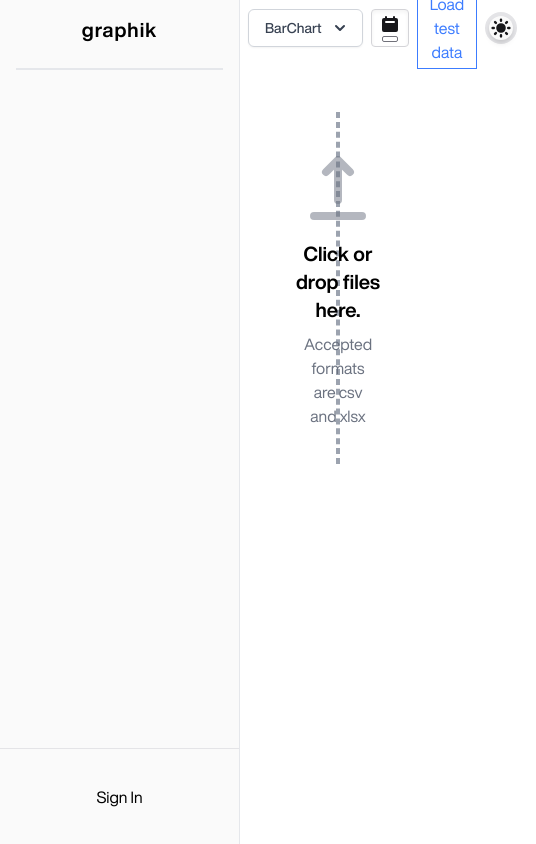
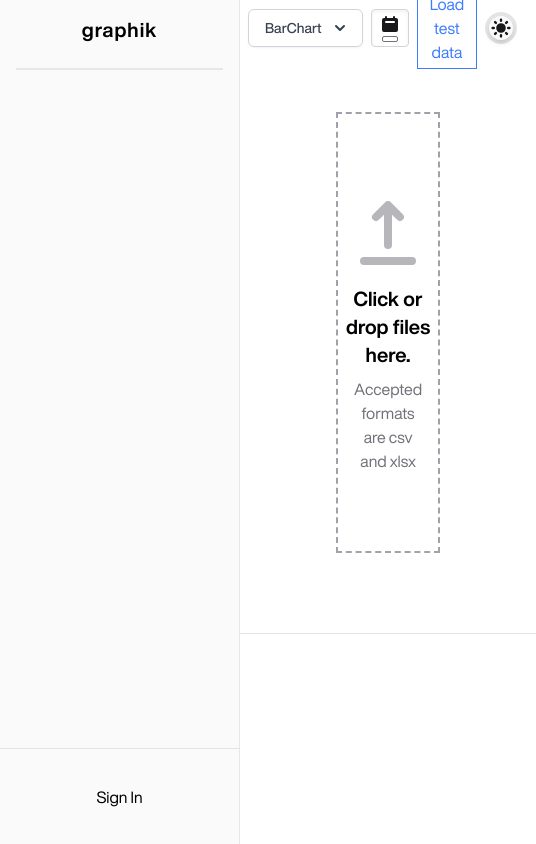
Before and after one commit to ntlind/tableau_webapp, a Next.js app: page / in a window 390 px wide. Shown: the whole page, 536 px wide, since content can reach past the window. Built offline with nearby package versions, Linux system fonts and the light colour scheme.

Commit message:
data datatable component

```diff
--- /dev/null
+++ b/components/DataTable.tsx
@@ -0,0 +1,27 @@
+export default function DataTable({ array }: { array: any }) {
+
+    return (
+        <table className="w-full pt-4 text-sm text-center bg-white text-zinc-500 dark:text-zinc-200 dark:bg-zinc-900">
+            <thead>
+                <tr>
+                    {array && array.columns && array.columns.map((e: string) => {
+                        return <th className='px-6 py-4 text-lg font-bold' key={e}>{e}</th>
+                    })}
+                </tr>
+            </thead>
+            <tbody>
+                {array && array.map((row: any, index: any) => {
+                    return (
+                        <tr className="border-b text-zinc-400 dark:border-zinc-700 dark:text-zinc-400" key={row}>
+                            {Object.keys(row).map((e, v) => {
+                                return (
+                                    <td key={e} className='px-6 py-2'>{row[e]}</td>
+                                )
+                            })}
+                        </tr>
+                    )
+                })}
+            </tbody>
+        </table>
+    )
+}
--- a/pages/index.tsx
+++ b/pages/index.tsx
@@ -6,8 +6,8 @@ import { useEffect, useState, useRef } from 'react'
 import HeaderBar from '../components/HeaderBar'
 import Dropzone from 'react-dropzone'
 import { UploadIcon } from '@heroicons/react/solid'
-import * as d3 from 'd3'
 import LoadD3File from '../components/LoadD3File'
+import DataTable from '../components/DataTable'
 
 const Home: NextPage = () => {
   const isMounted = useRef(false)
@@ -20,8 +20,6 @@ const Home: NextPage = () => {
 
 
   useEffect(() => {
-
-    console.log(data)
 
     if ((data.data != null) && (isLoaded == false)) {
 
@@ -81,14 +79,14 @@ const Home: NextPage = () => {
         }}
       >
         {({ getRootProps, getInputProps }) => (
-          <div className="col-span-12 lg:col-span-3">
-            <section className='flex items-center justify-center w-full mt-4 border-2 border-gray-400 border-dashed lg:mt-0 h-screen-5/12 lg:h-screen-9/12 2xl:h-screen-10/12'>
+          <div className="h-full col-span-12 lg:col-span-3">
+            <section className='flex items-center justify-center w-full h-full mt-4 border-2 border-dashed border-zinc-400 lg:mt-0'>
               <div {...getRootProps()}>
                 <input {...getInputProps()} />
                 <div className="flex flex-col items-center justify-center h-full text-center">
-                  <UploadIcon className='w-20 h-20 mb-3 opacity-50 fill-gray-500' />
+                  <UploadIcon className='w-20 h-20 mb-3 opacity-50 fill-zinc-500' />
                   <div className="text-xl font-semibold xl:text-2xl">Click or drop files here.</div>
-                  <div className="mx-4 mt-2 text-gray-500">Accepted formats are csv and xlsx</div>
+                  <div className="mx-4 mt-2 text-zinc-500">Accepted formats are csv and xlsx</div>
                 </div>
               </div>
             </section>
@@ -106,12 +104,15 @@ const Home: NextPage = () => {
         <link rel="icon" href="/favicon.ico" />
       </Head>
 
-      <main className={dark ? 'w-screen h-screen dark' : 'w-screen h-screen'}>
+      <main className={dark ? 'w-screen h-screen  dark' : 'w-screen h-screen'}>
         <DataSelector state={state} setState={setState} data={data} setData={setData} />
         <HeaderBar isOn={dark} setIsOn={(e: any) => setDark(e)} data={data} setData={setData} />
-        <div className='h-full ml-60' style={{ background: data.bg }}>
-          <div className='w-full h-full p-24'>
+        <div className='grid h-full grid-rows-4 ml-60' style={{ background: data.bg }}>
+          <div className='w-full row-span-3 p-24'>
             {data.data ? (isBarChartReady() && <BarChart data={[1, 2, 3]} xVar={getColumns()[0]} yVar={getRows()[0]} />) : <DropZoneComponent />}
+          </div>
+          <div className='relative row-span-1 overflow-x-auto border-t border-zinc-200'>
+            {data.data && <DataTable array={data.data} />}
           </div>
         </div>
       </main>
```
